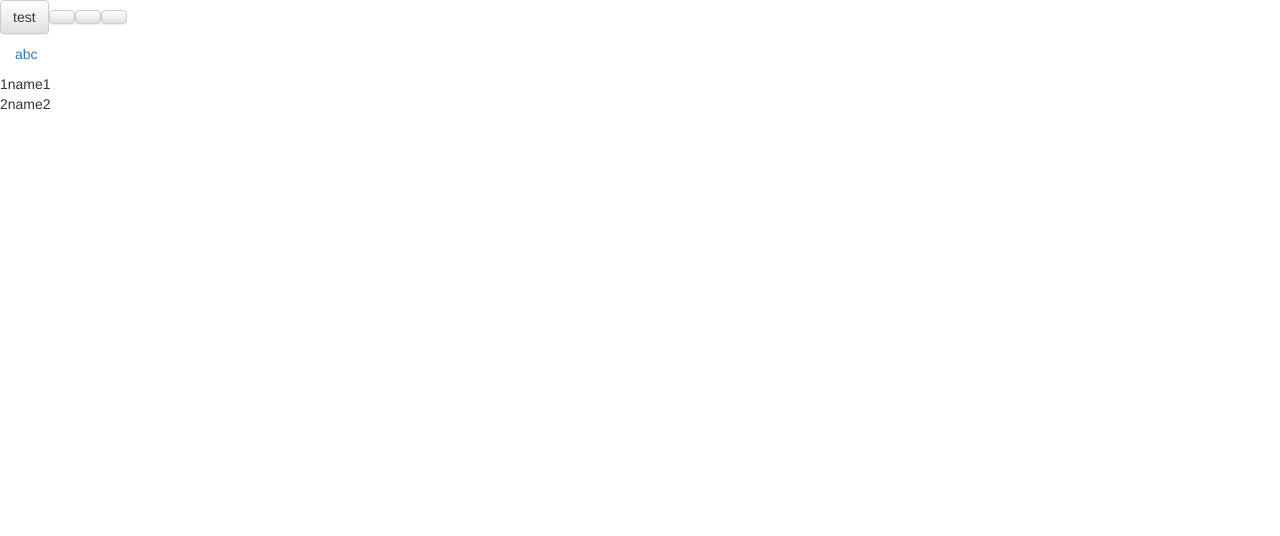
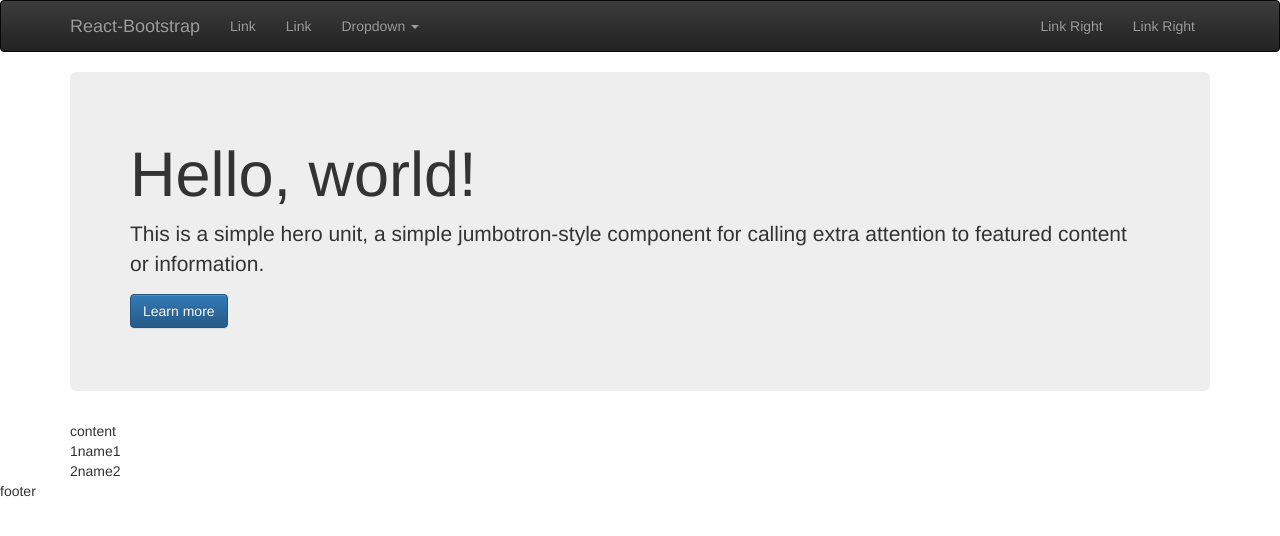
Before and after one commit to GolkowyBenQu/react-example-app, a React app: page / in a window 1280 px wide. Shown: the top 536 px of the page. Built offline with nearby package versions, Linux system fonts and the light colour scheme.

Commit message:
Simple page layout

```diff
--- a/App.jsx
+++ /dev/null
@@ -1,41 +0,0 @@
-import React from 'react'
-// import Button from './Button.jsx'
-import { Button, Nav, NavItem } from 'react-bootstrap'
-import Table from './Table.jsx'
-
-class App extends React.Component {
-
-  constructor() {
-    super()
-
-    this.state = {
-      staticData: [
-        {
-          id: 1,
-          name: 'name1'
-        },
-        {
-          id: 2,
-          name: 'name2'
-        }
-      ]
-    }
-  }
-
-  render() {
-    return (
-      <div>
-        <Nav>
-          <Button text="abc1" >test</Button>
-          <Button text="abc2" />
-          <Button text="abc3" />
-          <Button text="abc4" />
-          <NavItem href="http://google.pl">abc</NavItem>
-        </Nav>
-        <Table data={this.state.staticData} />
-      </div>
-    )
-  }
-}
-
-export default App
--- /dev/null
+++ b/components/App.jsx
@@ -0,0 +1,18 @@
+import React from 'react'
+import AppNavbar from './AppNavbar.jsx'
+import AppContent from './AppContent.jsx'
+import AppFooter from './AppFooter.jsx'
+
+class App extends React.Component {
+  render() {
+    return (
+      <div>
+        <AppNavbar />
+        <AppContent />
+        <AppFooter />
+      </div>
+    )
+  }
+}
+
+export default App
--- /dev/null
+++ b/components/AppContent.jsx
@@ -0,0 +1,35 @@
+import React from 'react'
+import Table from './Table.jsx'
+import AppJumbotron from './AppJumbotron.jsx'
+
+class AppContent extends React.Component {
+
+  constructor() {
+    super()
+
+    this.state = {
+      staticData: [
+        {
+          id: 1,
+          name: 'name1'
+        },
+        {
+          id: 2,
+          name: 'name2'
+        }
+      ]
+    }
+  }
+
+  render() {
+    return (
+      <div className="container">
+        <AppJumbotron />
+        <div>content</div>
+        <Table data={this.state.staticData} />
+      </div>
+    )
+  }
+}
+
+export default AppContent
--- /dev/null
+++ b/components/AppFooter.jsx
@@ -0,0 +1,11 @@
+import React from 'react'
+
+class AppFooter extends React.Component {
+  render() {
+    return (
+      <div>footer</div>
+    )
+  }
+}
+
+export default AppFooter
--- /dev/null
+++ b/components/AppJumbotron.jsx
@@ -0,0 +1,17 @@
+import React from 'react'
+import { Jumbotron, Button } from 'react-bootstrap'
+
+class AppJumbotron extends React.Component {
+
+  render() {
+    return (
+      <Jumbotron>
+        <h1>Hello, world!</h1>
+        <p>This is a simple hero unit, a simple jumbotron-style component for calling extra attention to featured content or information.</p>
+        <p><Button bsStyle="primary">Learn more</Button></p>
+      </Jumbotron>
+    )
+  }
+}
+
+export default AppJumbotron
--- /dev/null
+++ b/components/AppNavbar.jsx
@@ -0,0 +1,36 @@
+import React from 'react'
+import { Navbar, NavDropdown, Nav, NavItem, MenuItem } from 'react-bootstrap'
+
+class AppNavbar extends React.Component {
+  render() {
+    return (
+      <Navbar inverse collapseOnSelect>
+        <Navbar.Header>
+          <Navbar.Brand>
+            <a href="#">React-Bootstrap</a>
+          </Navbar.Brand>
+          <Navbar.Toggle />
+        </Navbar.Header>
+        <Navbar.Collapse>
+          <Nav>
+            <NavItem eventKey={1} href="#">Link</NavItem>
+            <NavItem eventKey={2} href="#">Link</NavItem>
+            <NavDropdown eventKey={3} title="Dropdown" id="basic-nav-dropdown">
+              <MenuItem eventKey={3.1}>Action</MenuItem>
+              <MenuItem eventKey={3.2}>Another action</MenuItem>
+              <MenuItem eventKey={3.3}>Something else here</MenuItem>
+              <MenuItem divider />
+              <MenuItem eventKey={3.3}>Separated link</MenuItem>
+            </NavDropdown>
+          </Nav>
+          <Nav pullRight>
+            <NavItem eventKey={1} href="#">Link Right</NavItem>
+            <NavItem eventKey={2} href="#">Link Right</NavItem>
+          </Nav>
+        </Navbar.Collapse>
+      </Navbar>
+    )
+  }
+}
+
+export default AppNavbar
--- a/main.js
+++ b/main.js
@@ -1,5 +1,5 @@
 import React from 'react'
 import ReactDOM from 'react-dom'
-import App from './App.jsx'
+import App from './components/App.jsx'
 
 ReactDOM.render(<App />, document.getElementById('app'))
```
Also changed, not shown: components/Button.jsx (renamed from Button.jsx), components/Table.jsx (renamed from Table.jsx).
